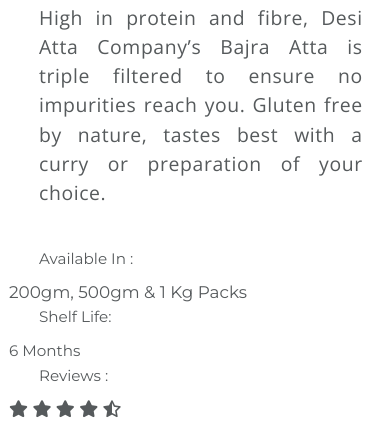
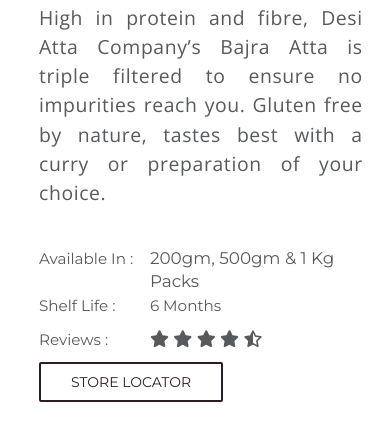
Before and after one commit to Scaledesk/DAC, a plain HTML site: page product-atta-1.html in a window 390 px wide. Shown: the part 792-1219 px from the top of the page. Drawn offline with nearby package versions, Linux system fonts and the light colour scheme.

Commit message:
product page imag and responsivness

```diff
--- a/css/main.css
+++ b/css/main.css
@@ -186,9 +186,21 @@
 }
 
 
-#banner2 .banner-title > .cover-btn{
+.cover-btn-dark{
     color: #2f1b27;
     background-color: transparent;
+    border: 2px solid #2f1b27;
+    padding: 8px 30px;
+    border-radius: 2px;
+    text-transform: uppercase;
+    transition: all 0.2s;
+
+}
+
+.cover-btn-dark:hover, .cover-btn-dark:focus{
+    color: #fff;
+
+    background-color: #2f1b27;
     border: 2px solid #2f1b27;
     padding: 8px 30px;
     text-transform: uppercase;
@@ -598,7 +610,7 @@
 }
 
 .caption h3{
-    font-size: 2.5vh;
+    font-size: 2.4vh;
 }
 
 .pc-hover{
@@ -675,7 +687,7 @@
 }
 
 .sec-box img{
-    width: 100%;
+/*    width: 80%;*/
     height: 100%;
 }
 
@@ -690,6 +702,12 @@
 }
 
 @media screen and (max-width:767px){
+    .label-row .info{
+    padding-left: 8px;
+    margin-left: auto;
+
+    }
+
     .simplefilter {
        padding: 0px;
         text-align: center;
--- a/product-atta-1.html
+++ b/product-atta-1.html
@@ -92,7 +92,7 @@
                     <li><a href="#">Food Experiments</a></li>
                     <li><a href="#">Kitchen Stories</a></li>
                     <li class="text-center">
-                        <a class="navbar-brand custom-brand p-10 " href="#">
+                        <a class="navbar-brand custom-brand p-10 " href="index.html">
                             <img src="img/logo.png" alt="" width="80%" class="header-logo">
                         </a>
                     </li>
@@ -167,7 +167,7 @@
 
 <div class="row label-row">
 
-<div class="col-md-3 col-lg-3 lab">
+<div class="col-md-3 col-lg-3 col-sm-3 col-xs-4 lab">
 
 <span class="labl">
 
@@ -176,9 +176,9 @@
 </span>
 
 </div>
-<div class="col-md-9 pull-left info">
+<div class="col-md-9 col-lg-9 col-sm-9 col-xs-8 text-left info">
     <span>
-200gm, 500gm & 1 Kg Packs
+200gm, 500gm &amp; 1 Kg Packs
     </span>
 </div>
 </div>
@@ -188,16 +188,16 @@
 
 <div class="row label-row">
 
-<div class="col-md-3 col-lg-3 lab">
+<div class="col-md-3 col-lg-3 col-sm-3 col-xs-4 lab">
 
 <span class="labl">
 
-   Shelf Life:
+   Shelf Life :
 
 </span>
 
 </div>
-<div class="col-md-9 pull-left info">
+<div class="col-md-9 col-lg-9 col-sm-9 col-xs-8 text-left info">
     <span class="labl">
 6 Months
     </span>
@@ -207,7 +207,7 @@
 
 <div class="row label-row">
 
-<div class="col-md-3 col-lg-3 lab">
+<div class="col-md-3 col-lg-3 col-sm-3 col-xs-4 lab">
 <span class="labl">
 
    Reviews :
@@ -215,7 +215,7 @@
 </span>
 
 </div>
-<div class="col-md-9 pull-left info">
+<div class="col-md-9 col-lg-9 col-sm-9 col-xs-8 text-left info">
     <span>
 <i class="fa fa-star"></i>
 <i class="fa fa-star"></i>
@@ -226,6 +226,12 @@
 </div>
 
 </div>
+
+                <div class="row label-row">
+              <div class="col-md-12 col-lg-12 col-xs-12">
+                    <a class="btn cover-btn-dark">Store Locator</a>
+                    </div>
+                </div>
 
 
 
```
Also changed, not shown: index.html (+3 -3 lines).
